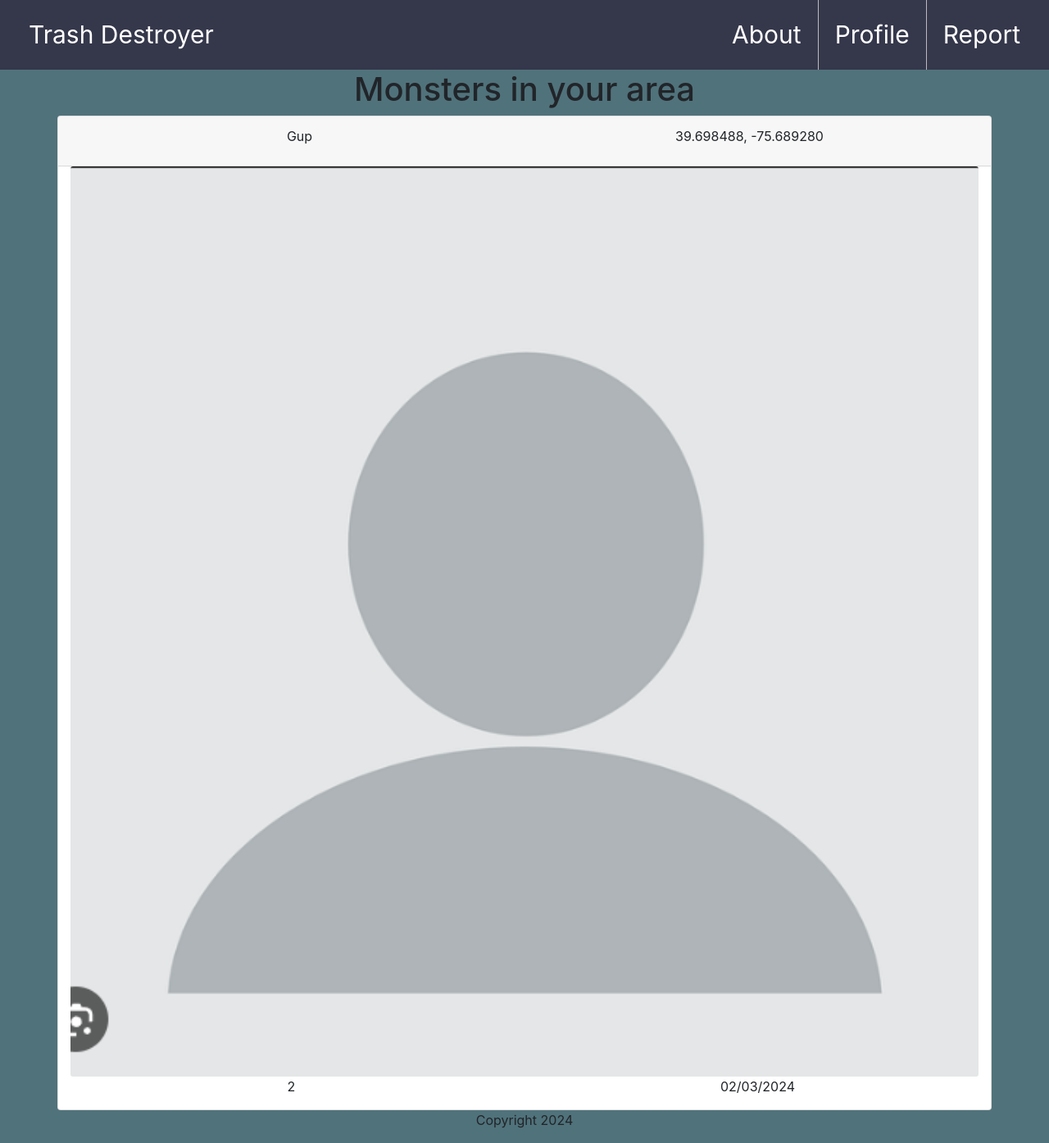
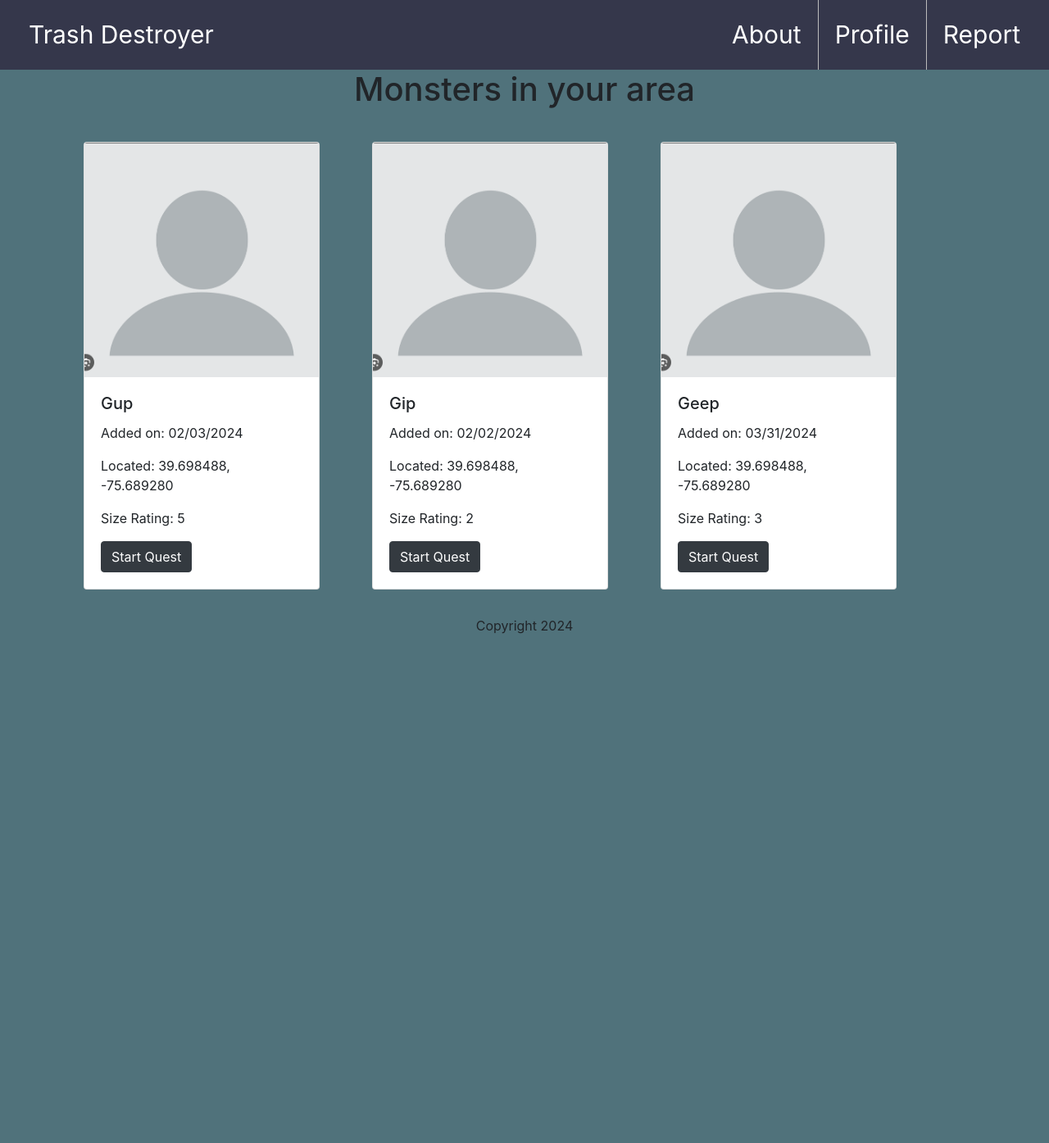
Before and after one commit to sheicksen/TrashProject, a Flask app: page / in a window 1280 px wide. Shown: the whole page at 82% size. After the commit the page ends 773 px from the top, so only its background shows below. Run offline with Flask 3, Linux system fonts and the light colour scheme.

Commit message:
Started experimenting with User class and related Monster, Character, and Quest classes, as well as a potential log in system.
Changed CSS styling

```diff
--- a/main.py
+++ b/main.py
@@ -6,6 +6,7 @@ import datetime
 from dataclasses import dataclass
 from werkzeug.utils import secure_filename
 
+## Constants
 UPLOAD_FOLDER = 'static/images/'
 ALLOWED_EXTENSIONS = set(['png', 'jpg', 'jpeg', 'gif'])
 super_secret = os.urandom(24)
@@ -27,6 +28,8 @@ class Character:
     money: int
     picture: str
 
+
+## Currently not using any of the email/password/authentication attributes
 @dataclass
 class User:
     id: uuid
@@ -50,7 +53,7 @@ class Quest:
     id: uuid
     active: bool
     party: []
-    battle: Monster
+    monster: Monster
 
 
 def create_character() -> Character:
@@ -76,13 +79,17 @@ def create_monster(name:str, location:str, size:int, image_url:str) -> Monster:
 
 
 def create_quest(monster:Monster, user:User) -> Quest:
-    return Quest(id=uuid.uuid4(), active=True, party=[user], battle=monster)
+    return Quest(id=uuid.uuid4(), active=True, party=[user], monster=monster)
 
-monsters = [Monster(uuid.uuid4(), "Gup", 2, "39.698488, -75.689280", "images/blankPFP.png", "02/03/2024")]
+monsters = [Monster(uuid.uuid4(), "Gup", 5, "39.698488, -75.689280", "images/blankPFP.png", "02/03/2024"),
+            Monster(uuid.uuid4(), "Gip", 2, "39.698488, -75.689280", "images/blankPFP.png", "02/02/2024"),
+            Monster(uuid.uuid4(), "Geep", 3, "39.698488, -75.689280", "images/blankPFP.png", "03/31/2024")]
 
+# This is the dummy user, representing the user that would normally have this browser session
 users = [
     create_user(name="Lorem Ipsum", email="lorem@email.com", password_hash="XDFEAFAGAG45343", image_url="images/blankPFP.png")
 ]
+users[0].current_battles.append(create_quest(monsters[0], users[0]))
 
 
 def find_user_by_id(id:uuid, users:[]) -> User:
@@ -109,12 +116,6 @@ def allowed_file(filename) -> bool:
 
 app = Flask(__name__)
 app.config['UPLOAD_FOLDER'] = UPLOAD_FOLDER
-# login_manager.init_app(app)
-
-# @login_manager.user_loader
-# def load_user(user_id):
-#     return User.get(user_id)
-
 
 @app.route("/")
 def home():
@@ -163,6 +164,7 @@ def get_profile(username):
         return render_template("profile.html",
                                username=user.name,
                                victories=len(user.victories),
+                               quests= user.current_battles,
                                level=user.character.level,
                                profile=user.profile_picture,
                                character=user.character.picture
--- a/static/styles/stylesheet.css
+++ b/static/styles/stylesheet.css
@@ -4,10 +4,7 @@
     color: white;
     left: 20px;
 }
-.monster-card {
-    height: 200px;
-    width: 200px;
-}
+
 .navbar {
     background-color: ;
 }
--- a/templates/index.html
+++ b/templates/index.html
@@ -2,29 +2,24 @@
 
 {% block content %}
     <h1>Monsters in your area</h1>
-    <div>
-        {% for monster in monsters %}
-        <div class="card container">
-            <div class="row card-header">
-                <div class="col-sm">
-                    <p class="card-title">{{ monster.name }}</p>
-                </div>
-                <div class="col-sm"><a class="card-link">{{ monster.coordinates }}</a></div>
-            </div>
-            <div class="row">
-                <div class="col-sm">
-                    <img class="card-img" src="{{ url_for('static', filename=monster.image_url) }}" alt="Pile of trash at coordinates">
+    <div class="container">
+        <div class="row row-cols-1 row-cols-md-2 row-cols-lg-3" style="text-align:center;">
+            {% for monster in monsters %}
+            <div class="column-sm-6">
+                <div class="card" style="width: 18rem; text-align:left; margin:2rem;">
+                    <img class="card-img-top" src="{{ url_for('static', filename=monster.image_url) }}" alt="Card image cap">
+                    <div class="card-body">
+                        <h5 class="card-title">{{ monster.name }}</h5>
+                        <p class="card-text">Added on:  {{ monster.date_added }}</p>
+                        <p class="card-text">Located: {{ monster.coordinates }}</p>
+                        <p class="card-text">Size Rating: {{ monster.size }}</p>
+                        <a href="#" class="btn btn-dark">Start Quest</a>
+                     </div>
                 </div>
             </div>
-            <div class="row">
-                <div class="col-sm">
-                    <p>{{ monster.size }}</p>
-                </div>
-                <div class="col-sm">
-                    <p>{{ monster.date_added }}</p>
-                </div>
-            </div>
+        {% endfor %}
+
         </div>
-        {% endfor %}
+
     </div>
 {% endblock %}
```
Also changed, not shown: templates/about.html (+8 -2 lines), templates/profile.html (+16 -1 lines).
